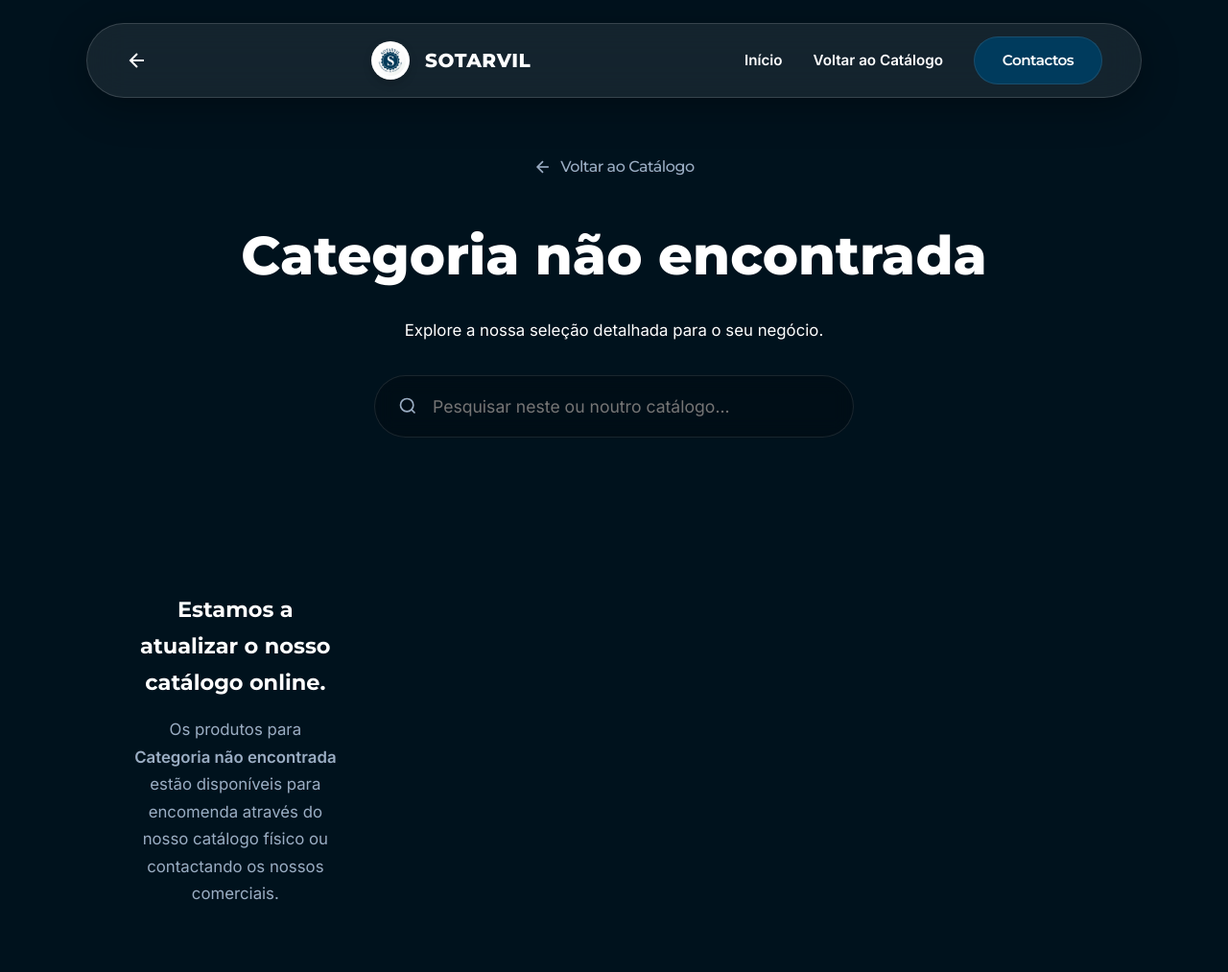
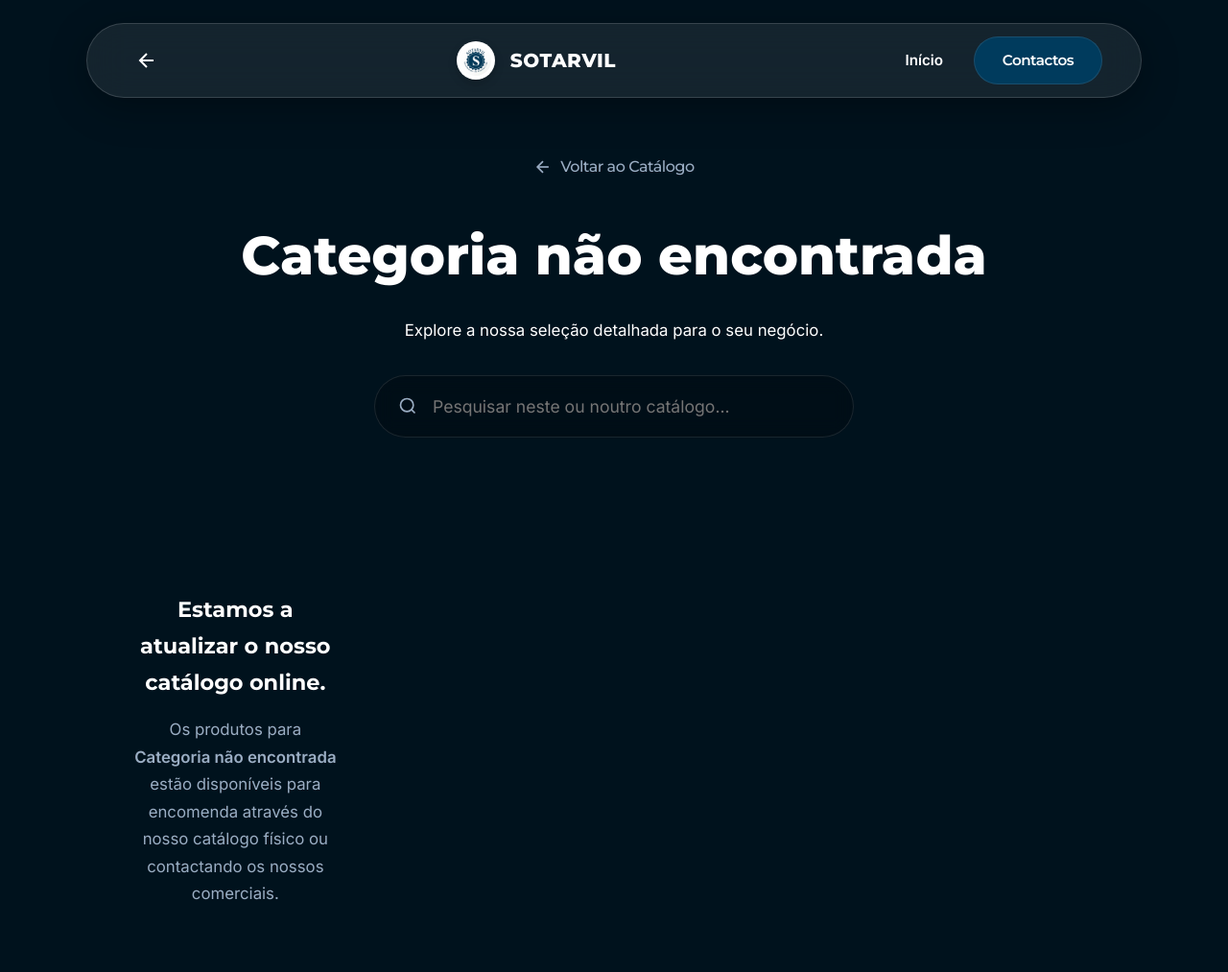
Before and after one commit to AlexVaz05/SOTARVIL.SITE, a plain HTML site: page categoria.html in a window 1280 px wide. Shown: the top 1013 px of the page at 96% size. Drawn offline with Linux system fonts and the light colour scheme.

Commit message:
correção

```diff
--- a/categoria.html
+++ b/categoria.html
@@ -73,8 +73,8 @@
 <body class="sotarvil-body">
     <!-- Navegação Flutuante -->
     <nav class="floating-nav">
-        <!-- Back button for mobile -->
-        <a href="catalogo.html" class="nav-icon-btn search-mobile-btn" title="Voltar ao Catálogo" style="color: white; margin-left: -10px;">
+        <!-- Back button for both Mobile and Desktop -->
+        <a href="catalogo.html" class="nav-icon-btn" title="Voltar ao Catálogo" style="color: white;">
             <svg width="24" height="24" viewBox="0 0 24 24" fill="none" stroke="currentColor" stroke-width="2"><line x1="19" y1="12" x2="5" y2="12"></line><polyline points="12 19 5 12 12 5"></polyline></svg>
         </a>
         <a href="index.html" class="brand-logo">
@@ -83,7 +83,6 @@
         </a>
         <div class="nav-links">
             <a href="index.html#inicio">Início</a>
-            <a href="catalogo.html">Voltar ao Catálogo</a>
             <a href="index.html#contactos" class="nav-btn heading-font">Contactos</a>
         </div>
         <button class="nav-icon-btn mobile-menu-toggle" id="menu-open">
```
